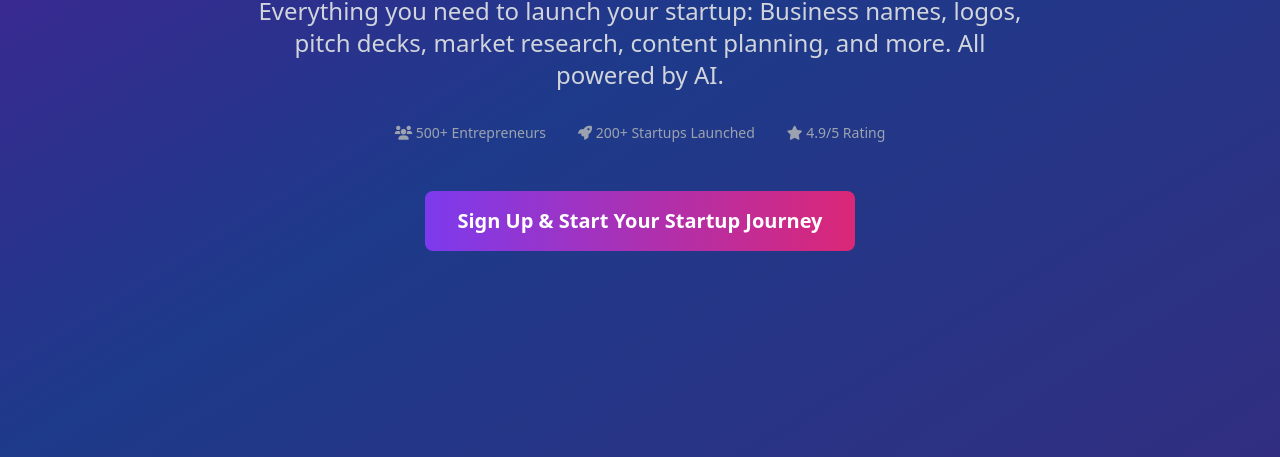
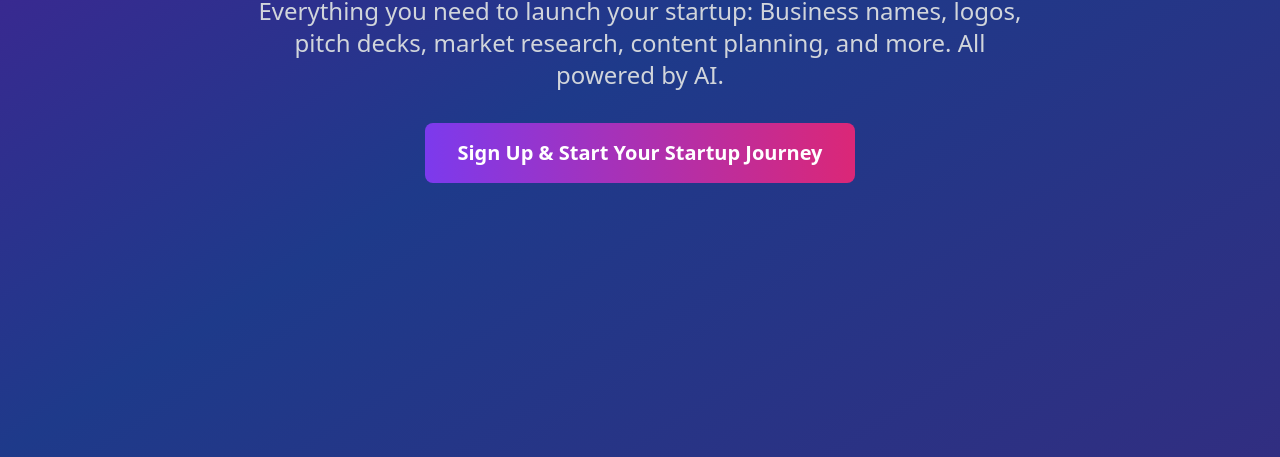
Before and after one commit to Hatem-shaban/V1.0_010725, a website: page index.html in a window 1280 px wide. Shown: the part 343-800 px from the top of the page. Drawn offline with nearby package versions, Linux system fonts and the light colour scheme; a script that the page names is missing.

Commit message:
Refactor hero section layout and remove social proof elements for a cleaner design

```diff
--- a/index.html
+++ b/index.html
@@ -256,20 +256,13 @@
         <div class="max-w-6xl mx-auto px-6 py-20 text-center">
             <h1 class="text-5xl md:text-7xl font-bold mb-6 bg-gradient-to-r from-purple-400 to-pink-400 bg-clip-text text-transparent">
                 8 AI-Powered Tools<br>One Startup Bundle
-            </h1>
-            <p class="text-xl md:text-2xl mb-8 text-gray-300 max-w-3xl mx-auto">
+            </h1>            <p class="text-xl md:text-2xl mb-8 text-gray-300 max-w-3xl mx-auto">
                 Everything you need to launch your startup: Business names, logos, pitch decks, market research, content planning, and more. All powered by AI.
             </p>
 
-            <!-- Social Proof -->
-            <div class="flex justify-center space-x-8 mb-12 text-sm text-gray-400">
-                <div><i class="fas fa-users"></i> 500+ Entrepreneurs</div>
-                <div><i class="fas fa-rocket"></i> 200+ Startups Launched</div>
-                <div><i class="fas fa-star"></i> 4.9/5 Rating</div>
-            </div>
-              <button onclick="scrollToPrice()" class="bg-gradient-to-r from-purple-600 to-pink-600 text-white px-8 py-4 rounded-lg text-xl font-semibold hover:scale-105 transform transition">
+            <button onclick="scrollToPrice()" class="bg-gradient-to-r from-purple-600 to-pink-600 text-white px-8 py-4 rounded-lg text-xl font-semibold hover:scale-105 transform transition">
                 Sign Up & Start Your Startup Journey
-              </button>
+            </button>
         </div>
     </div>
 
```
